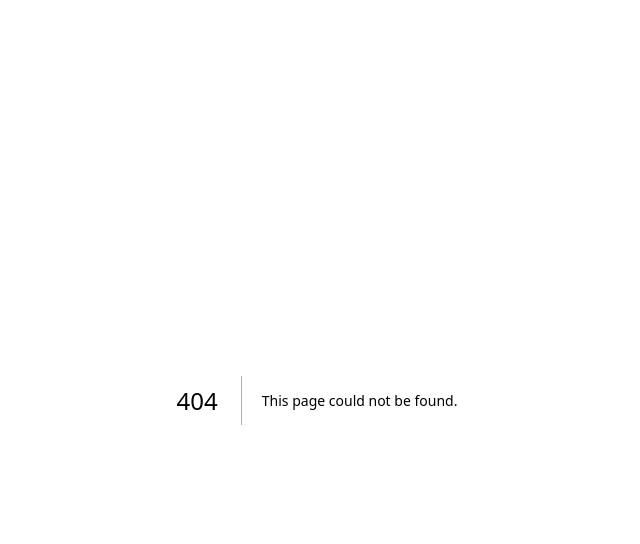
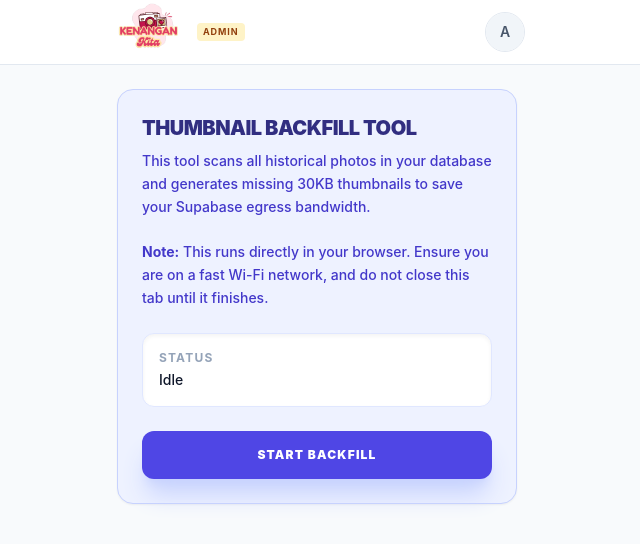
Before and after one commit to maeltwosinggit/kenangan-kita, a Next.js app in the folder apps/web/: page /admin/maintenance in a window 1280 px wide. Before the commit this address had no page. Shown: the top 544 px of the page, without its empty margins (323-963 px from the left). Built offline with nearby package versions, Linux system fonts and the light colour scheme; no server answers; a web font is replaced by a local one.

Commit message:
feat: add hidden admin maintenance dashboard tool to retroactively backfill missing thumbnails for older photos

```diff
--- /dev/null
+++ b/apps/web/src/app/admin/maintenance/page.tsx
@@ -0,0 +1,150 @@
+"use client";
+
+import { useState } from "react";
+import { getSupabaseBrowserClient } from "@/lib/supabase/client";
+import { compressImageOnWeb } from "@kenangan/lib/src/services/image/compress.web";
+import AdminHeaderWrapper from "../admin-header-wrapper";
+
+export default function MaintenancePage() {
+  const supabase = getSupabaseBrowserClient();
+  const [status, setStatus] = useState<string>("Idle");
+  const [progress, setProgress] = useState<{ current: number; total: number } | null>(null);
+  const [isRunning, setIsRunning] = useState(false);
+
+  const startBackfill = async () => {
+    setIsRunning(true);
+    setStatus("Fetching photo records...");
+    setProgress(null);
+
+    try {
+      // 1. Fetch all photos
+      const { data: photos, error } = await supabase
+        .from("photos")
+        .select("id, event_id, storage_path")
+        .eq("is_deleted", false);
+
+      if (error) throw error;
+      if (!photos || photos.length === 0) {
+        setStatus("No photos found.");
+        setIsRunning(false);
+        return;
+      }
+
+      setStatus(`Found ${photos.length} photos. Checking for missing thumbnails...`);
+
+      // We don't have a direct way to check storage existence efficiently for thousands of files,
+      // so we'll fetch the list of files in the event-photos bucket.
+      const { data: filesList, error: listError } = await supabase.storage
+        .from("event-photos")
+        .list("events", { limit: 100000, search: "" }); // This might not recursively list subfolders easily.
+
+      // Alternatively, we just try downloading the thumb for each, or we just re-generate for all photos taken before today.
+      // Let's just process ALL of them, but check if the thumb exists first by doing a lightweight HEAD request or by generating signed URLs.
+
+      const thumbPaths = photos.map(p => p.storage_path.replace('.jpg', '_thumb.jpg'));
+      const { data: signedThumbs } = await supabase.storage.from("event-photos").createSignedUrls(thumbPaths, 60);
+
+      const missingThumbPhotos = [];
+
+      // A signed URL is always returned, but if we fetch it and get a 400/404, it means it doesn't exist.
+      // To save time, we will just iterate and check.
+      setStatus("Starting batch processing...");
+      setProgress({ current: 0, total: photos.length });
+
+      let successCount = 0;
+      let skipCount = 0;
+      let failCount = 0;
+
+      for (let i = 0; i < photos.length; i++) {
+        const photo = photos[i];
+        setProgress({ current: i + 1, total: photos.length });
+        setStatus(`Processing ${i + 1} of ${photos.length}...`);
+
+        const thumbPath = photo.storage_path.replace('.jpg', '_thumb.jpg');
+
+        // 1. Check if thumb exists by attempting to download a tiny piece of it
+        const { data: thumbCheck } = await supabase.storage.from("event-photos").download(thumbPath);
+        if (thumbCheck) {
+          skipCount++;
+          continue; // Thumbnail already exists
+        }
+
+        // 2. Download original
+        const { data: originalBlob, error: downloadError } = await supabase.storage.from("event-photos").download(photo.storage_path);
+        if (downloadError || !originalBlob) {
+          failCount++;
+          continue;
+        }
+
+        // 3. Compress
+        try {
+          const { blob: thumbBlob } = await compressImageOnWeb(originalBlob, { maxWidth: 400, maxHeight: 400, quality: 0.6 });
+
+          // 4. Upload
+          const { error: uploadError } = await supabase.storage.from("event-photos").upload(thumbPath, thumbBlob, {
+            contentType: "image/jpeg",
+            upsert: true
+          });
+
+          if (uploadError) {
+            failCount++;
+          } else {
+            successCount++;
+          }
+        } catch (e) {
+          failCount++;
+        }
+      }
+
+      setStatus(`Done! Created: ${successCount}. Skipped (Already existed): ${skipCount}. Failed: ${failCount}.`);
+    } catch (err: any) {
+      setStatus(`Error: ${err.message}`);
+    } finally {
+      setIsRunning(false);
+    }
+  };
+
+  return (
+    <div className="min-h-screen bg-slate-50">
+      <AdminHeaderWrapper userInfo={{ id: "admin", name: "Admin" }} />
+      <main className="mx-auto max-w-[448px] p-6 space-y-6">
+        <div className="rounded-2xl border border-indigo-200 bg-indigo-50 p-6 shadow-sm">
+          <h1 className="text-xl font-black text-indigo-900 uppercase tracking-tight mb-2">Thumbnail Backfill Tool</h1>
+          <p className="text-sm text-indigo-700 font-medium mb-6 leading-relaxed">
+            This tool scans all historical photos in your database and generates missing 30KB thumbnails to save your Supabase egress bandwidth.
+            <br/><br/>
+            <strong>Note:</strong> This runs directly in your browser. Ensure you are on a fast Wi-Fi network, and do not close this tab until it finishes.
+          </p>
+
+          <div className="bg-white rounded-xl p-4 mb-6 border border-indigo-100 shadow-inner">
+            <p className="text-xs font-bold uppercase tracking-widest text-slate-400 mb-1">Status</p>
+            <p className="text-sm font-medium text-slate-900">{status}</p>
+
+            {progress && (
+              <div className="mt-4">
+                <div className="flex justify-between text-[10px] font-bold text-indigo-600 mb-1">
+                  <span>{progress.current} / {progress.total}</span>
+                  <span>{Math.round((progress.current / progress.total) * 100)}%</span>
+                </div>
+                <div className="h-2 w-full bg-indigo-100 rounded-full overflow-hidden">
+                  <div
+                    className="h-full bg-indigo-600 transition-all duration-300"
+                    style={{ width: `${(progress.current / progress.total) * 100}%` }}
+                  />
+                </div>
+              </div>
+            )}
+          </div>
+
+          <button
+            onClick={startBackfill}
+            disabled={isRunning}
+            className="w-full rounded-xl bg-indigo-600 py-4 text-xs font-black uppercase tracking-widest text-white shadow-xl shadow-indigo-200 transition-all hover:bg-indigo-700 active:scale-95 disabled:opacity-50"
+          >
+            {isRunning ? "Processing..." : "Start Backfill"}
+          </button>
+        </div>
+      </main>
+    </div>
+  );
+}
```
